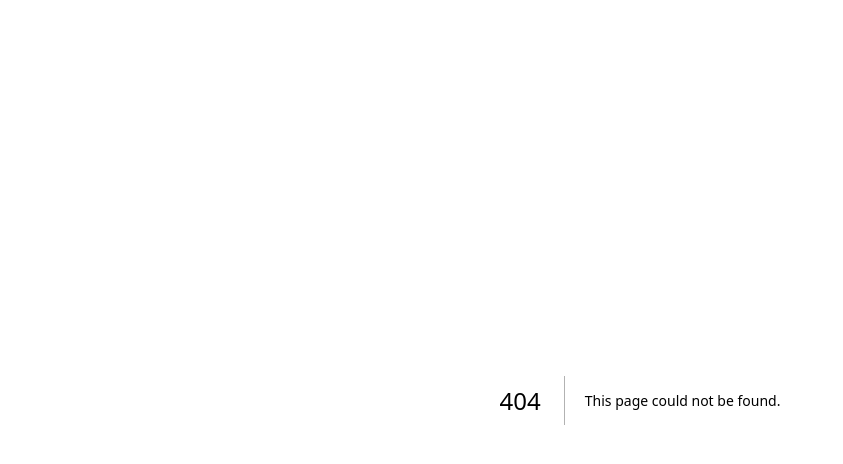
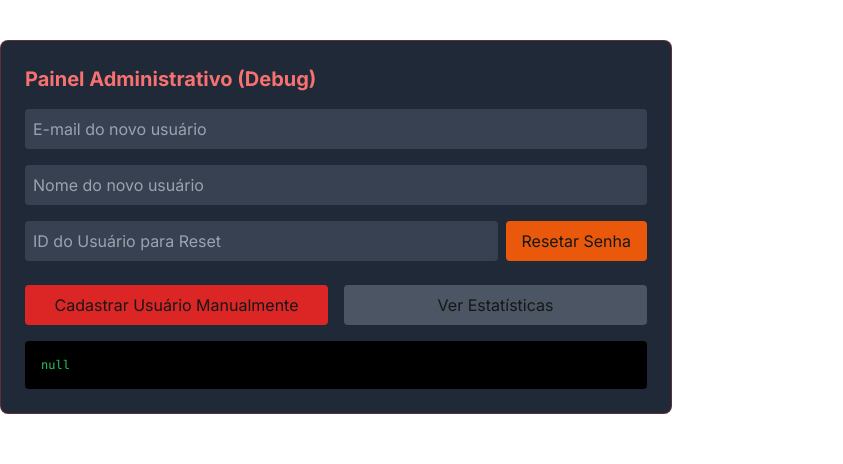
Before and after one commit to Saraingridsousa/Daylist_WebApp, a Next.js app: page /test-api/admin in a window 1280 px wide. Before the commit this address had no page. Shown: the top 464 px of the page, without its empty margins (0-843 px from the left). Built offline with nearby package versions, Linux system fonts and the light colour scheme.

Commit message:
adicionado arquivos de api e teste para perfil e administrador

```diff
--- /dev/null
+++ b/api/administrador.ts
@@ -0,0 +1,16 @@
+import api from './api';
+import { Usuario } from './types';
+
+export const administradorApi = {
+    cadastrarUsuario: (dados: { email: string; nome: string; adminId: number }) =>
+        api.post<{ message: string; data: { senhaTemporaria: string } }>('/admin/usuarios', dados),
+    resetarSenha: (adminId: number, usuarioId: number) =>
+        api.patch<{ message: string; novaSenha: string }>('/admin/usuarios/resetar-senha', {
+            adminId,
+            usuarioId
+        }),
+    obterEstatisticas: () =>
+        api.get<{ usuariosCadastrados: number; habitosMonitorados: number }>('/admin/estatisticas'),
+    visualizarUsuario: (id: number) =>
+        api.get<Partial<Usuario>>(`/admin/usuarios/${id}`)
+};
--- /dev/null
+++ b/api/perfil.ts
@@ -0,0 +1,18 @@
+import api from './api';
+
+export interface ResumoSaude {
+    imc: string;
+    ofensivaAtual: number;
+    maiorOfensiva: number;
+    pesoAtual: number;
+    alturaAtual: number;
+}
+
+export const perfilApi = {
+    obterPerfil: (usuarioId: number) =>
+        api.get<ResumoSaude>(`/perfil/${usuarioId}`),
+    atualizarBiometria: (dados: { usuarioId: number; peso: number; altura: number }) =>
+        api.put<{ message: string }>('/perfil/biometria', dados),
+    checarOfensiva: (usuarioId: number) =>
+        api.post<{ message: string }>('/perfil/verificar-ofensiva', { usuarioId })
+};
--- /dev/null
+++ b/app/test-api/admin/page.tsx
@@ -0,0 +1,82 @@
+"use client";
+
+import { useState } from "react";
+import { administradorApi } from "@/api/administrador";
+
+export default function TestApiAdmin() {
+  const [adminData, setAdminData] = useState({ email: "", nome: "", usuarioId: "" });
+  const [adminId] = useState(3); // Simulando o ID do administrador logado
+  const [resultado, setResultado] = useState<any>(null);
+
+  const executarAdminAction = async (acao: string) => {
+    setResultado("Processando...");
+    try {
+      let res;
+      if (acao === "cadastrar") {
+        res = await administradorApi.cadastrarUsuario({
+            email: adminData.email,
+            nome: adminData.nome,
+            adminId
+        });
+      } else if (acao === "resetar") {
+        res = await administradorApi.resetarSenha(adminId, parseInt(adminData.usuarioId));
+      } else if (acao === "stats") {
+        res = await administradorApi.obterEstatisticas();
+      }
+      setResultado(res?.data);
+    } catch (err: any) {
+      setResultado(err.response?.data || "Erro na requisição");
+    }
+  };
+
+  return (
+    <div className="p-6 border border-red-500/30 rounded-lg bg-gray-800 mt-10 w-full max-w-2xl">
+      <h2 className="text-xl font-bold text-red-400 mb-4">Painel Administrativo (Debug)</h2>
+
+      <div className="grid gap-4 mb-6">
+        <input
+          placeholder="E-mail do novo usuário"
+          className="bg-gray-700 p-2 rounded"
+          onChange={(e) => setAdminData({...adminData, email: e.target.value})}
+        />
+        <input
+          placeholder="Nome do novo usuário"
+          className="bg-gray-700 p-2 rounded"
+          onChange={(e) => setAdminData({...adminData, nome: e.target.value})}
+        />
+        <div className="flex gap-2">
+            <input
+              placeholder="ID do Usuário para Reset"
+              className="bg-gray-700 p-2 rounded flex-1"
+              onChange={(e) => setAdminData({...adminData, usuarioId: e.target.value})}
+            />
+            <button
+              onClick={() => executarAdminAction("resetar")}
+              className="bg-orange-600 px-4 rounded hover:bg-orange-700"
+            >
+              Resetar Senha
+            </button>
+        </div>
+      </div>
+
+      <div className="flex gap-4 mb-4">
+        <button
+          onClick={() => executarAdminAction("cadastrar")}
+          className="bg-red-600 px-4 py-2 rounded hover:bg-red-700 flex-1"
+        >
+          Cadastrar Usuário Manualmente
+        </button>
+        <button
+          onClick={() => executarAdminAction("stats")}
+          className="bg-gray-600 px-4 py-2 rounded hover:bg-gray-700 flex-1"
+        >
+          Ver Estatísticas
+        </button>
+      </div>
+
+      <pre className="bg-black p-4 rounded text-xs text-green-500 overflow-auto">
+        {JSON.stringify(resultado, null, 2)}
+      </pre>
+    </div>
+  );
+}
--- /dev/null
+++ b/app/test-api/perfil/page.tsx
@@ -0,0 +1,102 @@
+"use client";
+
+import { useState } from "react";
+import { perfilApi, ResumoSaude } from "@/api/perfil";
+
+export default function TestApiPerfil() {
+  const [usuarioId, setUsuarioId] = useState("1");
+  const [biometria, setBiometria] = useState({ peso: 0, altura: 0 });
+  const [resumo, setResumo] = useState<ResumoSaude | null>(null);
+  const [loading, setLoading] = useState(false);
+
+  const carregarPerfil = async () => {
+    setLoading(true);
+    try {
+      const res = await perfilApi.obterPerfil(parseInt(usuarioId));
+      console.log(res.data);
+      setResumo(res.data);
+    } catch (err) {
+      alert("Erro ao carregar perfil");
+    } finally {
+      setLoading(false);
+    }
+  };
+
+  const atualizarDados = async () => {
+    try {
+      await perfilApi.atualizarBiometria({
+        usuarioId: parseInt(usuarioId),
+        peso: biometria.peso,
+        altura: biometria.altura,
+      });
+      alert("Biometria atualizada!");
+      carregarPerfil(); // Recarrega para ver o novo IMC
+    } catch (err) {
+      alert("Erro ao atualizar");
+    }
+  };
+
+  return (
+    <div className="p-6 border border-blue-500/30 rounded-lg bg-gray-800 mt-10 w-full max-w-2xl text-white font-mono">
+      <h2 className="text-xl font-bold text-blue-400 mb-6 underline">Teste da API de Perfil</h2>
+
+      <div className="flex gap-4 mb-6">
+        <input
+          placeholder="ID do Usuário"
+          className="bg-gray-700 p-2 rounded w-24 border border-gray-600"
+          value={usuarioId}
+          onChange={(e) => setUsuarioId(e.target.value)}
+        />
+        <button
+          onClick={carregarPerfil}
+          className="bg-blue-600 px-4 py-2 rounded hover:bg-blue-700 transition"
+        >
+          Carregar Dados de Saúde
+        </button>
+      </div>
+
+      {/* Grid de Resumo */}
+      {resumo && (
+        <div className="grid grid-cols-2 gap-4 mb-8 bg-gray-900 p-4 rounded-lg border border-blue-900">
+          <div>
+            <p className="text-xs text-gray-500">IMC ATUAL</p>
+            <p className="text-2xl font-bold text-green-400">{resumo.imc}</p>
+          </div>
+          <div>
+            <p className="text-xs text-gray-500">OFENSIVA</p>
+            <p className="text-2xl text-orange-500">🔥 {resumo.ofensivaAtual} dias</p>
+          </div>
+          <div>
+            <p className="text-xs text-gray-500">RECORDE</p>
+            <p className="text-lg">🏆 {resumo.maiorOfensiva}</p>
+          </div>
+        </div>
+      )}
+
+      {/* Formulário de Atualização */}
+      <div className="space-y-4">
+        <h3 className="text-sm font-bold text-gray-400">Atualizar Biometria:</h3>
+        <div className="flex gap-2">
+          <input
+            type="number"
+            placeholder="Peso (kg)"
+            className="bg-gray-700 p-2 rounded flex-1 border border-gray-600"
+            onChange={(e) => setBiometria({ ...biometria, peso: parseFloat(e.target.value) })}
+          />
+          <input
+            type="number"
+            placeholder="Altura (cm)"
+            className="bg-gray-700 p-2 rounded flex-1 border border-gray-600"
+            onChange={(e) => setBiometria({ ...biometria, altura: parseFloat(e.target.value) })}
+          />
+          <button
+            onClick={atualizarDados}
+            className="bg-green-600 px-6 rounded hover:bg-green-700 font-bold"
+          >
+            Salvar
+          </button>
+        </div>
+      </div>
+    </div>
+  );
+}
```
